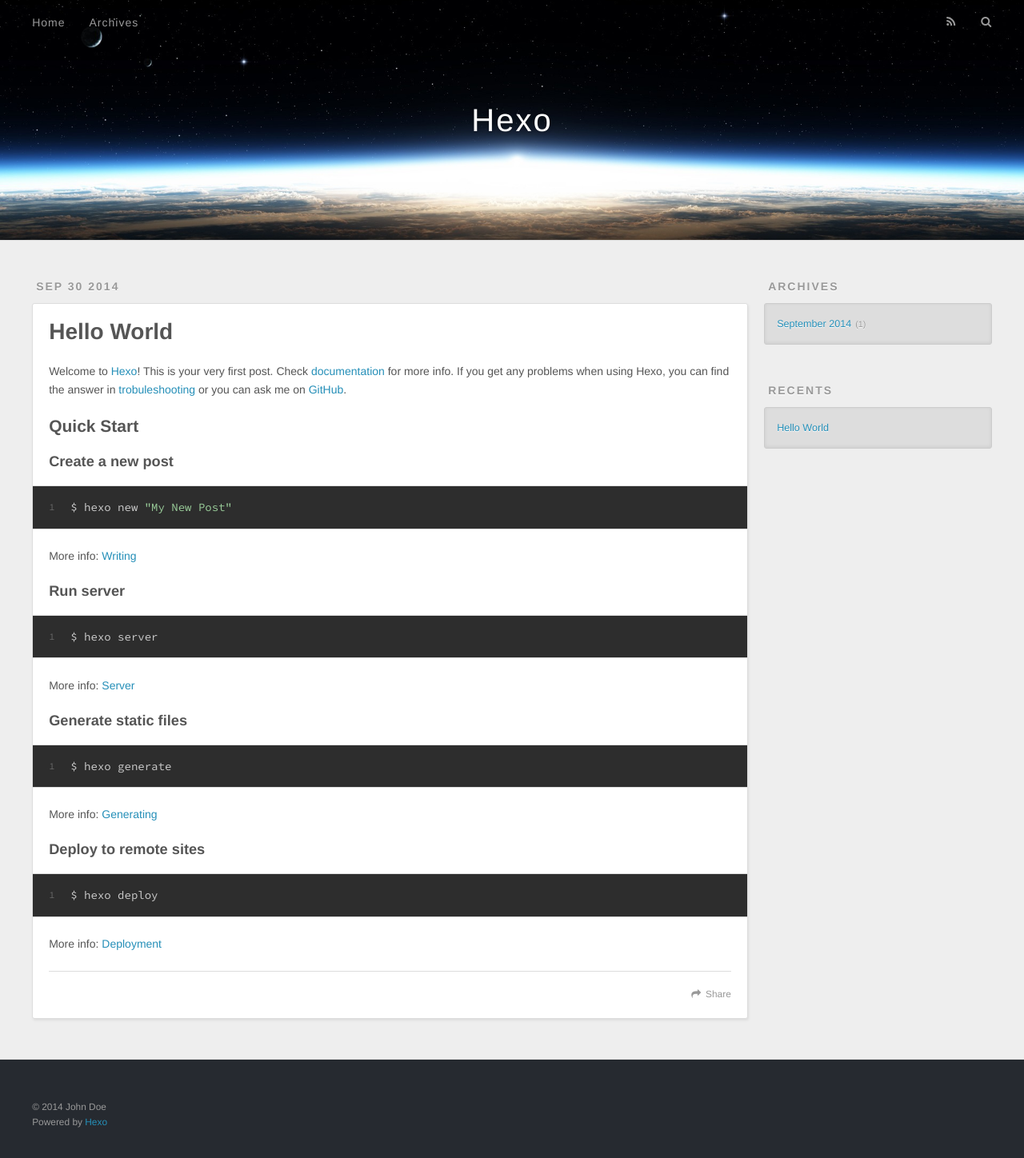
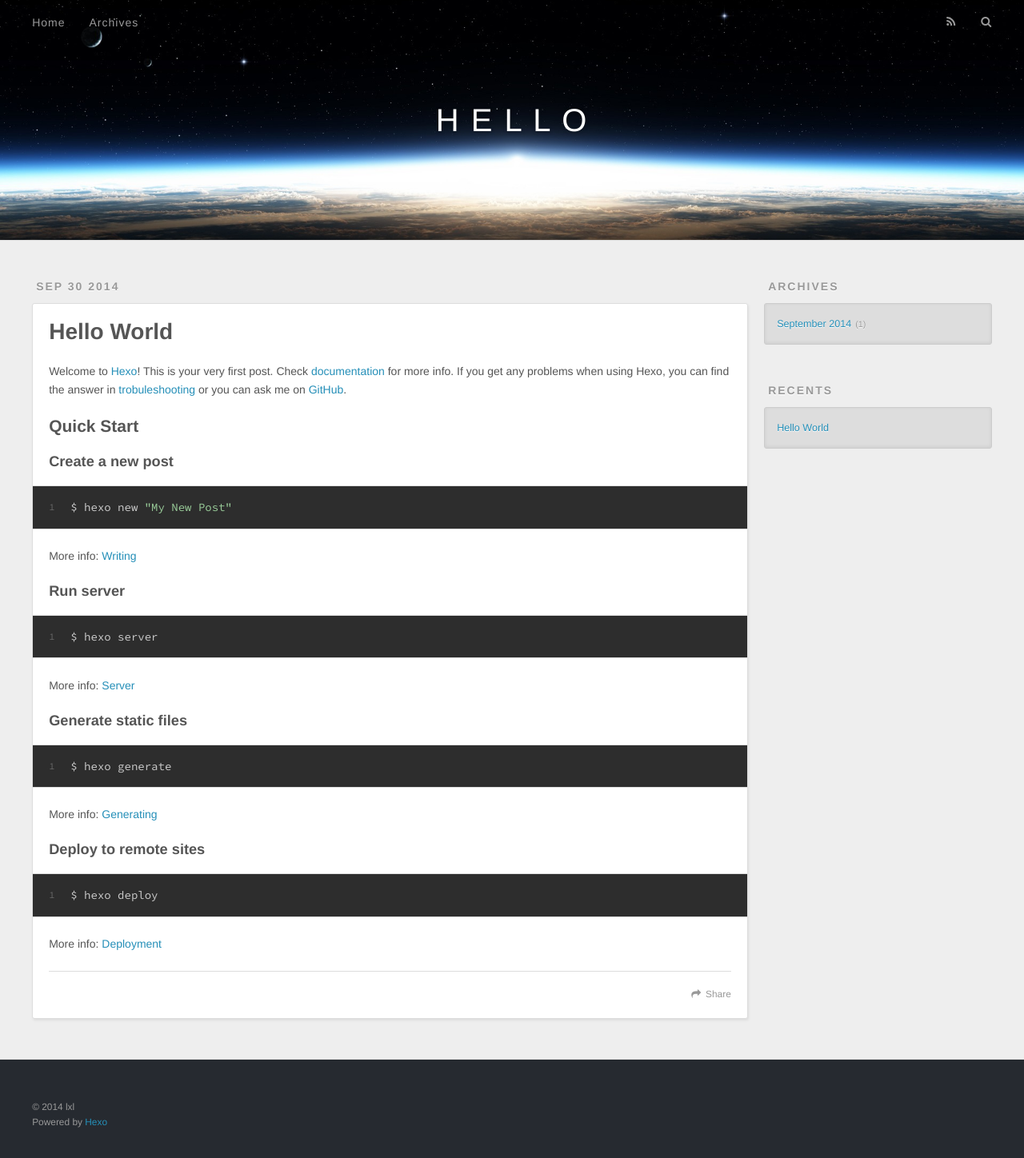
Before and after one commit to githaha/githaha.github.io, a plain HTML site: page index.html in a window 1280 px wide. Shown: the whole page at 80% size. Drawn offline with nearby package versions, Linux system fonts and the light colour scheme.

Commit message:
Site updated: 2014-09-30 15:42:45

```diff
--- a/index.html
+++ b/index.html
@@ -3,19 +3,19 @@
 <head>
   <meta charset="utf-8">
 
-  <title>Hexo</title>
+  <title>H E L L O</title>
   <meta name="viewport" content="width=device-width, initial-scale=1, maximum-scale=1">
   <meta name="description">
 <meta property="og:type" content="website">
-<meta property="og:title" content="Hexo">
+<meta property="og:title" content="H E L L O">
 <meta property="og:url" content="http://yoursite.com/">
-<meta property="og:site_name" content="Hexo">
+<meta property="og:site_name" content="H E L L O">
 <meta property="og:description">
 <meta name="twitter:card" content="summary">
-<meta name="twitter:title" content="Hexo">
+<meta name="twitter:title" content="H E L L O">
 <meta name="twitter:description">
 
-    <link rel="alternative" href="/atom.xml" title="Hexo" type="application/atom+xml">
+    <link rel="alternative" href="/atom.xml" title="H E L L O" type="application/atom+xml">
 
 
     <link rel="icon" href="/favicon.png">
@@ -33,7 +33,7 @@
   <div id="header-outer" class="outer">
     <div id="header-title" class="inner">
       <h1 id="logo-wrap">
-        <a href="/" id="logo">Hexo</a>
+        <a href="/" id="logo">H E L L O</a>
       </h1>
 
     </div>
@@ -113,7 +113,7 @@
 
     </div>
     <footer class="article-footer">
-      <a data-url="http://yoursite.com/2014/09/30/hello-world/" data-id="mxyi9vrn6w9qc09c" class="article-share-link">Share</a>
+      <a data-url="http://yoursite.com/2014/09/30/hello-world/" data-id="hj95y2gkw2qipl5n" class="article-share-link">Share</a>
 
 
     </footer>
@@ -165,7 +165,7 @@
 
   <div class="outer">
     <div id="footer-info" class="inner">
-      &copy; 2014 John Doe<br>
+      &copy; 2014 lxl<br>
       Powered by <a href="http://zespia.tw/hexo/" target="_blank">Hexo</a>
     </div>
   </div>
```
Also changed, not shown: 2014/09/30/hello-world/index.html (+6 -6 lines), archives/2014/09/index.html (+8 -8 lines), archives/2014/index.html (+8 -8 lines), archives/index.html (+8 -8 lines).
